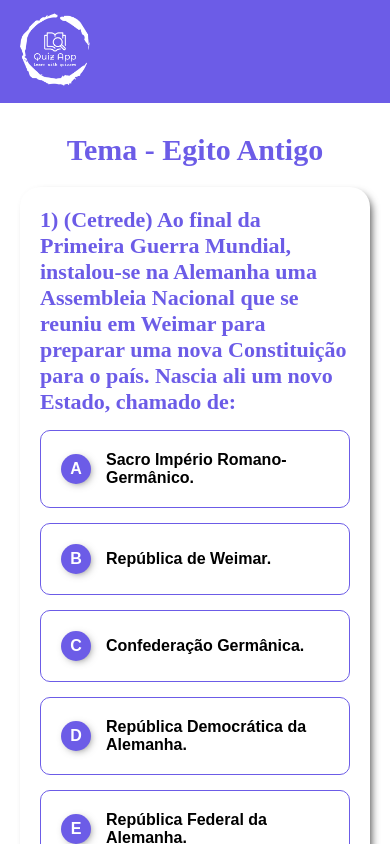
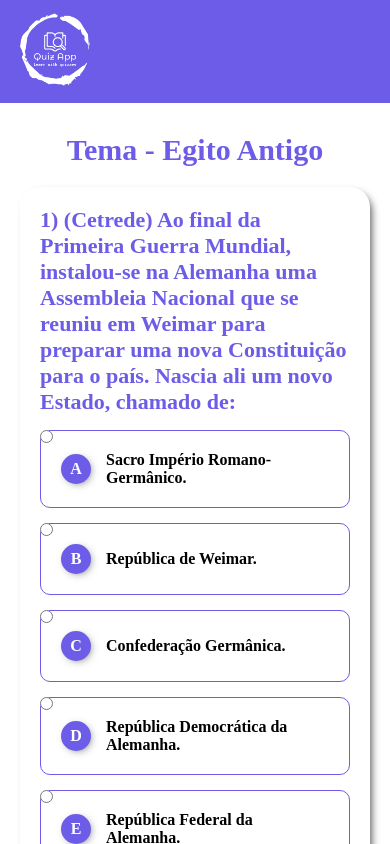
Before and after one commit to IvanildoPereira/quiz-app-react-js, a React (Create React App) app: page /quiz/1 in a window 390 px wide. Shown: the top 844 px of the page. Built offline with nearby package versions, Linux system fonts and the light colour scheme.

Commit message:
refactor: change the select option to input radio for accessibility
- change the select button to a input radio
- fix the bug of hover on mobile

```diff
--- a/src/pages/quiz/components/QuestionOption.tsx
+++ b/src/pages/quiz/components/QuestionOption.tsx
@@ -2,51 +2,74 @@ import styled from "styled-components";
 import Typography from "../../../components/Typography";
 
 interface QuestionOptionType{
+    questionIndex: number;
     indexItem: number;
     option: string;
     isSelectedOption: boolean;
-    onSelectOption: (selectedOption: string) => void;
+    onSelectOption: (event: React.ChangeEvent<HTMLInputElement>) => void;
 }
 
 let letterOption = ["A", "B", "C", "D", "E"]
 
-const QuestionOption = ({indexItem, option, isSelectedOption, onSelectOption} : QuestionOptionType) =>{
+const QuestionOption = ({questionIndex, indexItem, option, isSelectedOption, onSelectOption} : QuestionOptionType) =>{
     return(
         <QuestionOptionOptionContainer
             data-testid = "question-option"
             data-selected = {isSelectedOption}
-            onClick={() => onSelectOption(option)}
-            isSelectedOption = {isSelectedOption}
             >
+            <HiddinInputRadio
+                id={`question-${questionIndex}-option-${indexItem}`}
+                value={option}
+                checked={isSelectedOption}
+                name={`question-${questionIndex}-radio`}
+                onChange={onSelectOption}
+            ></HiddinInputRadio>
+            <LabelContainer htmlFor={`question-${questionIndex}-option-${indexItem}`} isSelectedOption = {isSelectedOption}>
                 <OptionLetterRounded data-testid="letter-option">
                     <Typography tag="span" variant="body3" color={"onPrimaryColor"} fontWeight="bold">
                         {letterOption[indexItem]}
                     </Typography>
                 </OptionLetterRounded>
-            <Typography className="text_question" variant="body3" color={isSelectedOption ? "onPrimaryColor" : "onSurfaceColor"} fontWeight="bold">{option}</Typography>
+                <Typography tag="span" className="text_question" variant="body3" color={isSelectedOption ? "onPrimaryColor" : "onSurfaceColor"} fontWeight="bold">{option}</Typography>
+            </LabelContainer>
         </QuestionOptionOptionContainer>
     )
 }
 
-const QuestionOptionOptionContainer = styled.button<{
+const QuestionOptionOptionContainer = styled.div``;
+
+const HiddinInputRadio = styled.input.attrs({
+    type: "radio"
+})`
+    position: absolute;
+    //opacity: 0;
+
+    &:checked ~ label{
+        background-color: ${({ theme }) => theme.primaryColor};
+    }
+`
+
+const LabelContainer = styled.label<{
     isSelectedOption: boolean;
 }>`
     display: flex;
     align-items: center;
+    background-color: ${({ theme }) => theme.onPrimaryColor};
     width: 100%;
-    background-color: ${({ theme, isSelectedOption }) => isSelectedOption ? theme.primaryColor : theme.surfaceColor};
     padding: 20px;
     margin: 15px 0;
     cursor: pointer;
     border: 1px solid ${({ theme }) => theme.primaryColor};
     border-radius: 10px;
 
+    @media(min-width: 992px){
         &:hover{
             background-color: ${({ theme }) => theme.primaryColor}
         }
 
-    &:hover p{
+        &:hover span{
             color: ${({ theme }) => theme.onPrimaryColor}
+        }
     }
 `;
 
```
Lines whose indentation alone changed are shown as unchanged.
